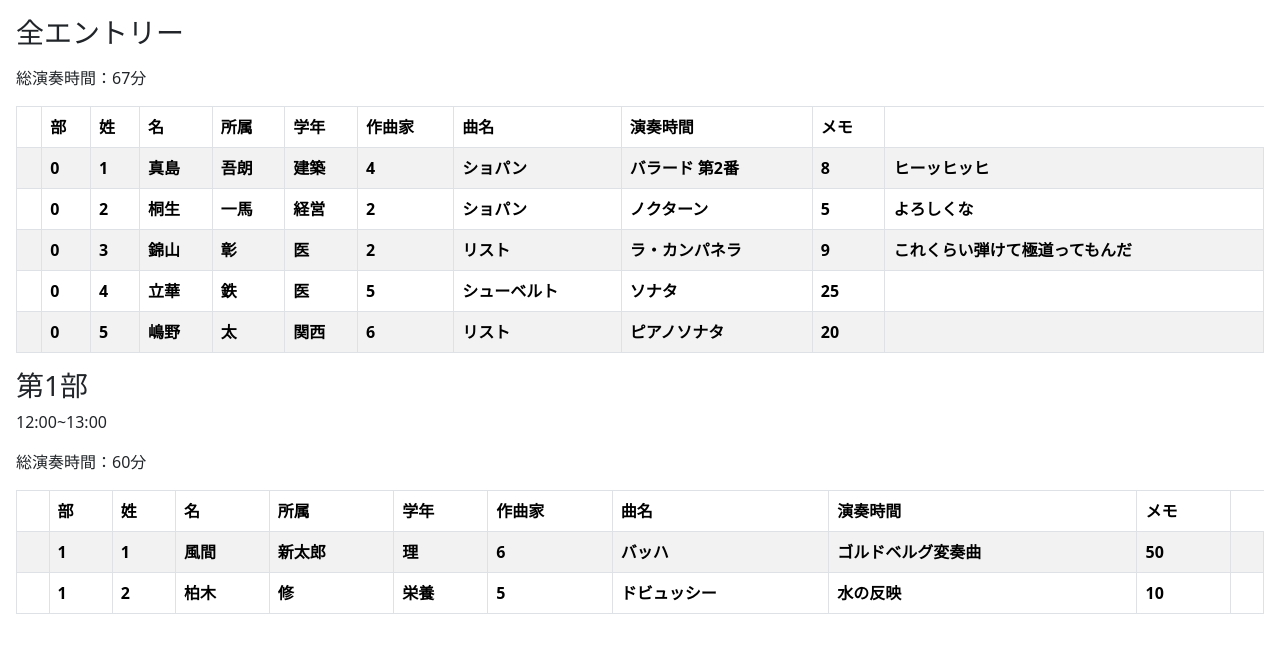
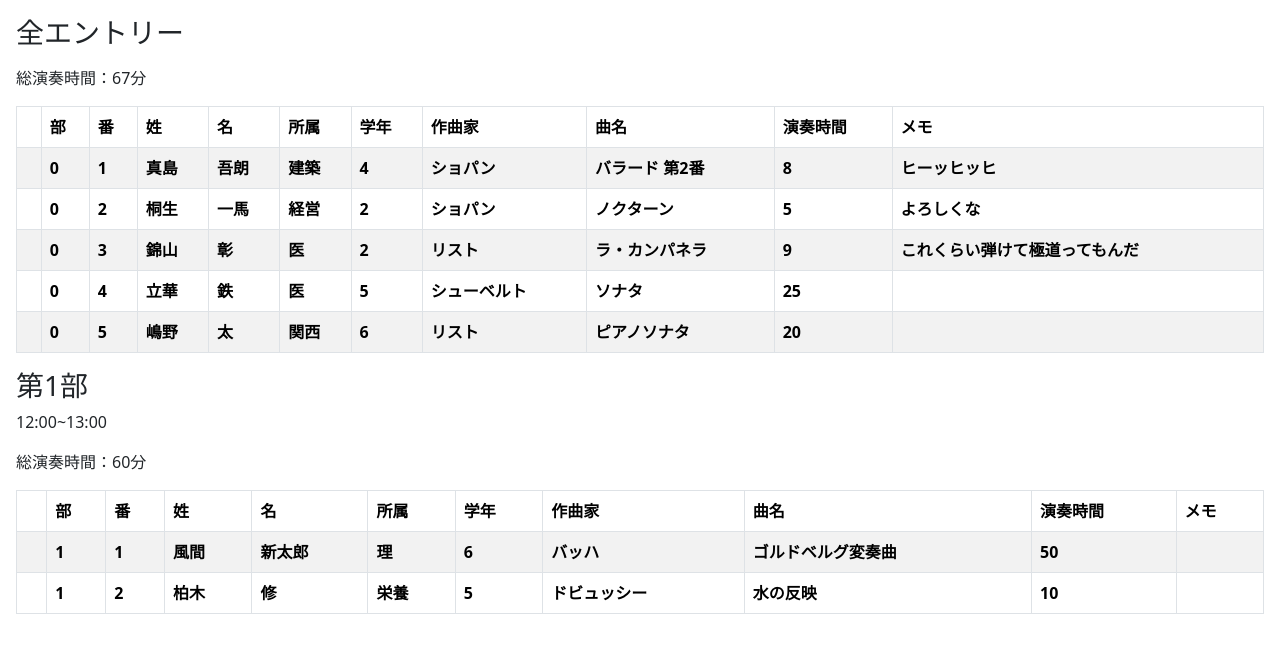
Before and after one commit to ritto153/PianoProgramEditor, a React (Create React App) app: page / in a window 1280 px wide. Shown: the top 652 px of the page. Built offline with nearby package versions, Linux system fonts and the light colour scheme.

Commit message:
番号が表示されるように

```diff
--- a/src/constants/EntryAttributesInfo.ts
+++ b/src/constants/EntryAttributesInfo.ts
@@ -3,15 +3,19 @@ export const entryAttributesInfo = {
     displayInTable: false,
     displayName: "id"
   },
-  part_num: {
+  partNum: {
     displayInTable: true,
     displayName: "部"
   },
-  last_name: {
+  index: {
+    displayInTable: true,
+    displayName: "番"
+  },
+  lastName: {
     displayInTable: true,
     displayName: "姓"
   },
-  first_name: {
+  firstName: {
     displayInTable: true,
     displayName: "名"
   },
```
